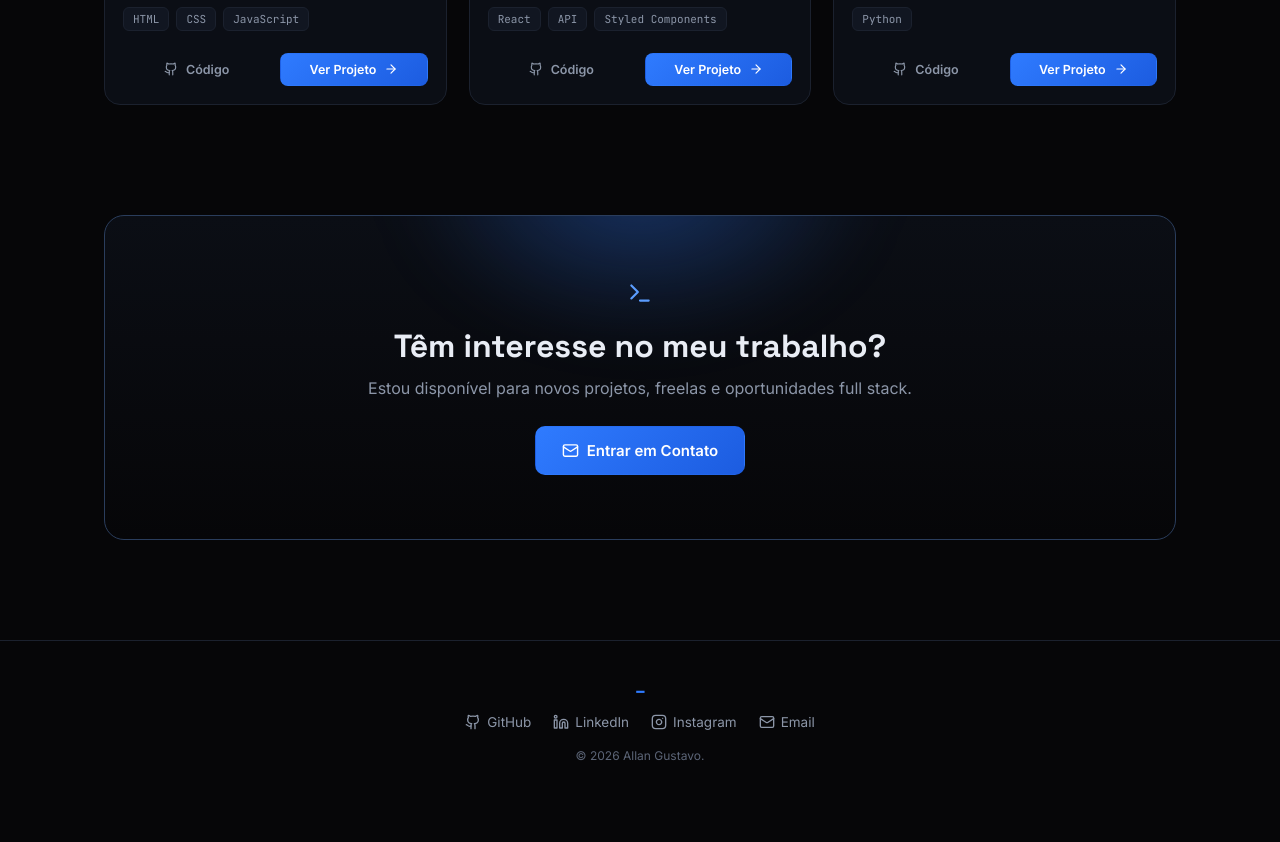
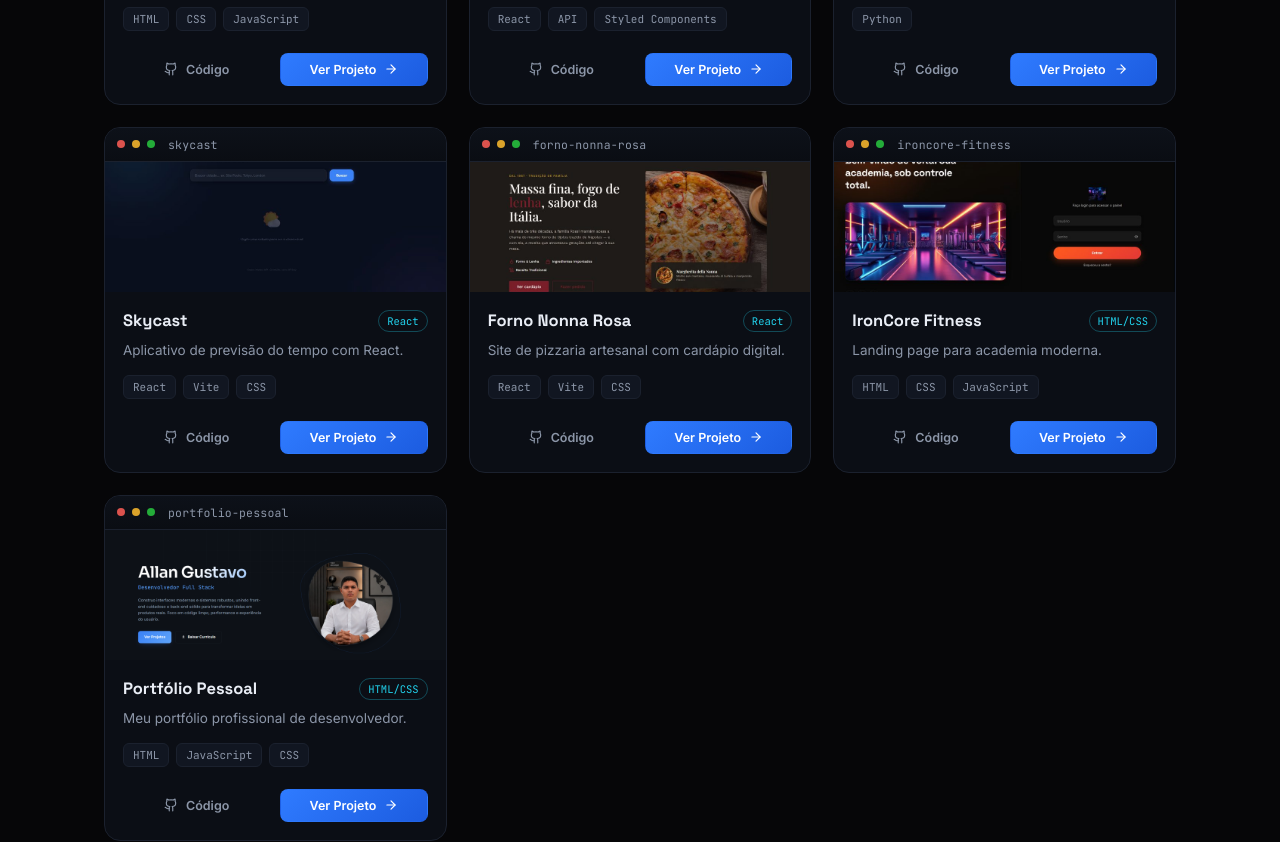
Before and after one commit to Allan75489/Alan-projects, a React (Vite) app: page / in a window 1280 px wide. Shown: the part 1380-2222 px from the top of the page. Before the commit the page ends 2177 px from the top, so only its background shows below. Built offline with nearby package versions, Linux system fonts and the light colour scheme.

Commit message:
Adição de novo projetos e categorias

```diff
--- a/src/data/projects.js
+++ b/src/data/projects.js
@@ -1,6 +1,10 @@
   import fireBurger from "../assets/fire-burger-house.png";
   import Latavolaitaliana from "../assets/la-tavola-italiana.png";
   import pythondevpractice from "../assets/python-dev-practice.png";
+  import skycast from "../assets/skycast.png";
+import fornononnarosa from "../assets/forno-nonna-rosa.png";
+import ironcorefitness from "../assets/ironcorefitness.png";
+import portfolio from "../assets/portfolio-pessoal.png"
 
   export const CATEGORIES = ["Todos", "React", "JavaScript", "Python", "React Native", "HTML/CSS", "Java"];
 
@@ -43,6 +47,8 @@ export const PROJECTS = [
       github: "https://github.com/Allan75489/La-Tavola-Italiana",
       deploy: "https://la-tavola-italiana.vercel.app",
     },
+
+
     {
       id: "python-pratictice",
       name: "Python pratictice",
@@ -56,6 +62,80 @@ export const PROJECTS = [
       ],
       github: "https://github.com/Allan75489/python-dev-practice",
     },
+
+
+    {
+      id: "skycast",
+      name: "Skycast",
+      file: "skycast",
+      category: "React",
+      image: skycast,
+      short: "Aplicativo de previsão do tempo com React.",
+      full: "Aplicativo que fornece previsões meteorológicas detalhadas, incluindo temperatura, umidade e condições climáticas, utilizando APIs de clima em tempo real. Desenvolvido com foco em design intuitivo e experiência do usuário.",
+      techs: ["React", "Vite", "CSS"],
+      challenges: [
+        "Integração com API de clima em tempo real",
+        "Design responsivo e intuitivo",
+        "Gerenciamento de estado eficiente com React Hooks",
+      ],
+      github: "https://github.com/Allan75489/Skycast",
+      deploy: "https://sky-cast-ochre-delta.vercel.app",
+    },
+
+
+    {
+  id: "forno-nonna-rosa",
+  name: "Forno Nonna Rosa",
+  file: "forno-nonna-rosa",
+  category: "React",
+  image: fornononnarosa,
+  short: "Site de pizzaria artesanal com cardápio digital.",
+  full: "Projeto desenvolvido em React para uma pizzaria artesanal, apresentando cardápio digital, área de promoções e sistema de pedidos online com foco em responsividade e experiência do usuário.",
+  techs: ["React", "Vite", "CSS"],
+  challenges: [
+    "Criação de layout responsivo",
+    "Organização dos componentes React",
+    "Otimização de desempenho",
+  ],
+  github: "https://github.com/Allan75489/Forno-Nonna-Rosa",
+  deploy: "https://forno-nonna-rosa.vercel.app",
+},
+
+{
+  id: "ironcore-fitness",
+  name: "IronCore Fitness",
+  file: "ironcore-fitness",
+  category: "HTML/CSS",
+  image: ironcorefitness,
+  short: "Landing page para academia moderna.",
+  full: "Projeto desenvolvido para uma academia com foco em apresentar planos, modalidades de treino e diferenciais da empresa através de uma interface moderna e responsiva.",
+  techs: ["HTML", "CSS", "JavaScript"],
+  challenges: [
+    "Construção de interface moderna",
+    "Experiência do usuário intuitiva",
+    "Responsividade completa",
+  ],
+  github: "https://github.com/Allan75489/IRON-CORE-FITNESS",
+  deploy: "https://iron-core-fitness-xi.vercel.app",
+},
+
+{
+  id: "portfolio-pessoal",
+  name: "Portfólio Pessoal",
+  file: "portfolio-pessoal",
+  category: "HTML/CSS",
+  image: portfolio,
+  short: "Meu portfólio profissional de desenvolvedor.",
+  full: "Portfólio desenvolvido para apresentar meus projetos, habilidades, tecnologias e informações de contato. Construído com React e foco em design moderno, desempenho e responsividade.",
+  techs: ["HTML", "JavaScript", "CSS"],
+  challenges: [
+    "Organização dos projetos",
+    "Design responsivo",
+    "Integração com GitHub e deploy",
+  ],
+  github: "https://github.com/Allan75489/Allan-Gustavo-Portifolio",
+  deploy: "https://allan-gustavo-portifolio.vercel.app",
+},
   ];
 
   export function getProjectById(id) {
```
Lines whose indentation alone changed are shown as unchanged.
